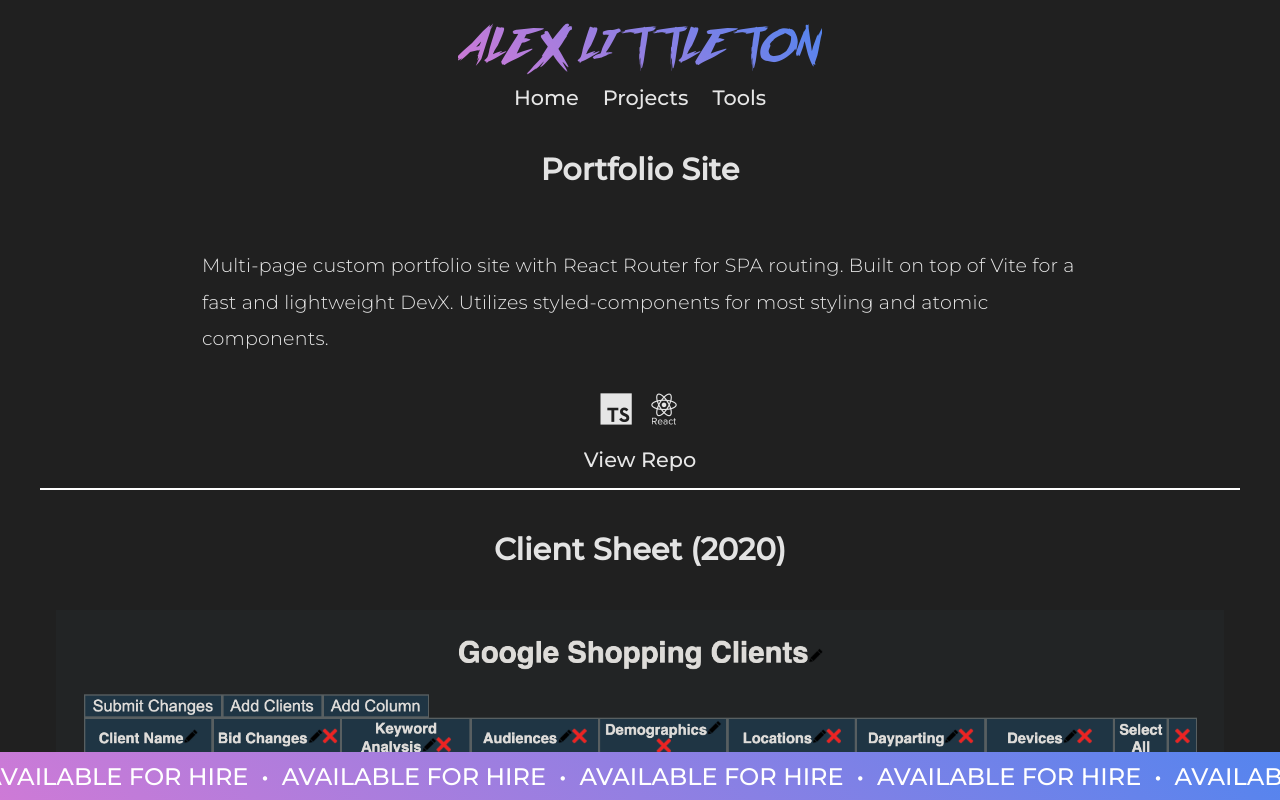
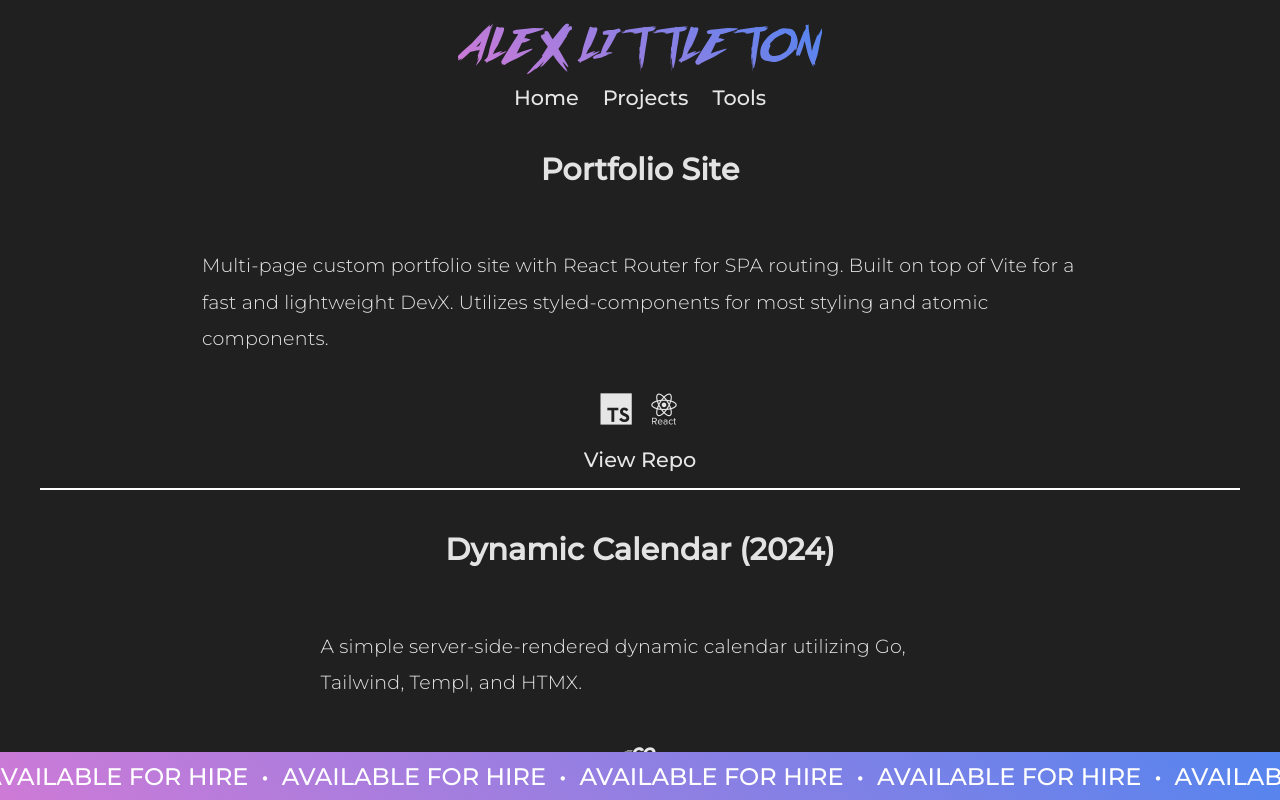
Before and after one commit to alexander-littleton/site, a React (Vite) app: page /projects in a window 1280 px wide. Built offline with nearby package versions, Linux system fonts and the light colour scheme.

Commit message:
add two more projects

```diff
--- a/src/pages/projects/index.tsx
+++ b/src/pages/projects/index.tsx
@@ -21,6 +21,18 @@ export default function Projects() {
         stack={["typescript", "react"]}
         gitHubLink="https://github.com/alexander-littleton/alexander-littleton.github.io/tree/main"
         description="Multi-page custom portfolio site with React Router for SPA routing. Built on top of Vite for a fast and lightweight DevX. Utilizes styled-components for most styling and atomic components. "
+      />
+      <Project
+        title="Dynamic Calendar (2024)"
+        stack={["go"]}
+        gitHubLink="https://github.com/alexander-littleton/go-htmx-project"
+        description="A simple server-side-rendered dynamic calendar utilizing Go, Tailwind, Templ, and HTMX."
+      />
+      <Project
+        title="Cadence API (2023)"
+        stack={["go", "mongo"]}
+        gitHubLink="https://github.com/alexander-littleton/cadence-api"
+        description="A RESTful Go + Mongo web server with Layered Architecture in the style of an enterprise application. Includes thorough BDD based automated testing using Ginkgo."
       />
       <Project
         title="Client Sheet (2020)"
```
